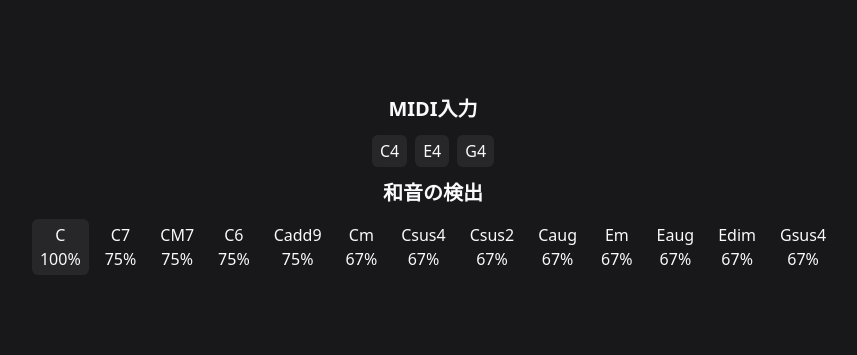
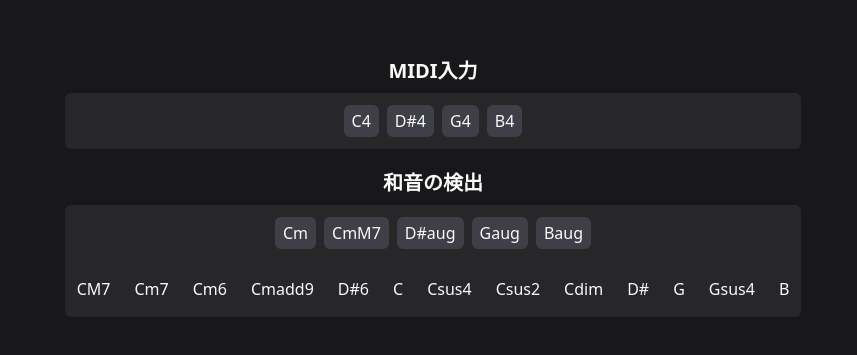
Before and after one commit to tarakichi/piano_chord_practice, a React (Vite) app: page / in a window 1280 px wide. Shown: the part 209-564 px from the top of the page, without its empty margins (207-1064 px from the left). Built offline with nearby package versions, Linux system fonts and the light colour scheme.

Commit message:
changing styles

```diff
--- a/src/App.tsx
+++ b/src/App.tsx
@@ -7,7 +7,7 @@ function App() {
   const [midiNotes, setMidiNotes] = useState<number[]>([]);
 
   useEffect(() => {
-    setMidiNotes([60,64,67])
+    setMidiNotes([60,63,67,71])
   },[])
 
   return (
--- a/src/components/ChordDisplay.tsx
+++ b/src/components/ChordDisplay.tsx
@@ -60,6 +60,9 @@ export default function ChordDisplay({ midiNotes }: Props) {
 
     const chordCandidates = detectChords(midiNotes);
 
+    const topChords = chordCandidates.filter((chord) => chord.score === 100);
+    const otherChords = chordCandidates.filter((chord) => chord.score < 100);
+
     return (
         <div>
             {/* <h2>和音の検出</h2>
@@ -75,27 +78,36 @@ export default function ChordDisplay({ midiNotes }: Props) {
                 </ul>
             )} */}
             <h2 className='text-zinc-50 font-bold text-xl'>和音の検出</h2>
+            <div className="bg-zinc-800 rounded-md m-2">
                 {midiNotes.length === 0 ? (
                     <p className='text-zinc-50'>キーが押されていません</p>
                 ) : chordCandidates.length === 0 ? (
                     <p className='text-zinc-50'>コードが見つかりません</p>
                 ) : (
+                    <>
                         <ul className='flex justify-center flex-wrap'>
-                    {chordCandidates.map((chord) => (
-                        chord.score === 100 ? (
-                            <li key={chord.fullName} className='mx-1 my-3 rounded-md font-medium text-zinc-50 bg-zinc-800 py-1 px-2'>
-                                {chord.fullName}<br></br>
-                                {chord.score}%
+                            {topChords.map((chord) => (
+                                <li
+                                    key={chord.fullName}
+                                    className='mx-1 my-3 rounded-md font-medium text-zinc-50 bg-zinc-700 py-1 px-2'
+                                >
+                                    {chord.fullName}
                                 </li>
-                        ) : (
-                            <li key={chord.fullName} className='mx-1 my-3 rounded-md font-medium text-zinc-50 py-1 px-2'>
-                                {chord.fullName}<br></br>
-                                {chord.score}%
-                            </li>
-                        )
                             ))}
                         </ul>
+                        <ul className='flex justify-center flex-wrap'>
+                            {otherChords.map((chord) => (
+                                <li
+                                    key={chord.fullName}
+                                    className='mx-1 my-3 rounded-md font-medium text-zinc-50 py-1 px-2'
+                                >
+                                    {chord.fullName}
+                                </li>
+                            ))}
+                        </ul>
+                    </>
                 )}
+            </div>
         </div>
     );
 }
--- a/src/components/MidiInputViewer.tsx
+++ b/src/components/MidiInputViewer.tsx
@@ -40,17 +40,19 @@ export default function MidiInputViewer({ midiNotes, onMidiNotesChange }: Props)
   }, [onMidiNotesChange]);
 
   return (
-    <>
+    <div className='mb-5'>
       <h2 className='text-zinc-50 font-bold text-xl'>MIDI入力</h2>
+      <div className='bg-zinc-800 rounded-md m-2'>
         {midiNotes.length === 0 ? (
           <p className='text-zinc-50'>何も押されていません</p>
         ) : (
           <ul className='flex justify-center flex-wrap'>
             {midiNotes.map((midiNote) => (
-            <li key={midiNote} className='mx-1 my-3 rounded-md font-medium text-zinc-50 bg-zinc-800 py-1 px-2'>{getNoteName(midiNote)}</li>
+              <li key={midiNote} className='mx-1 my-3 rounded-md font-medium text-zinc-50 bg-zinc-700 py-1 px-2'>{getNoteName(midiNote)}</li>
             ))}
           </ul>
         )}
-    </>
+      </div>
+    </div>
   );
 }
```
Lines whose indentation alone changed are shown as unchanged.
